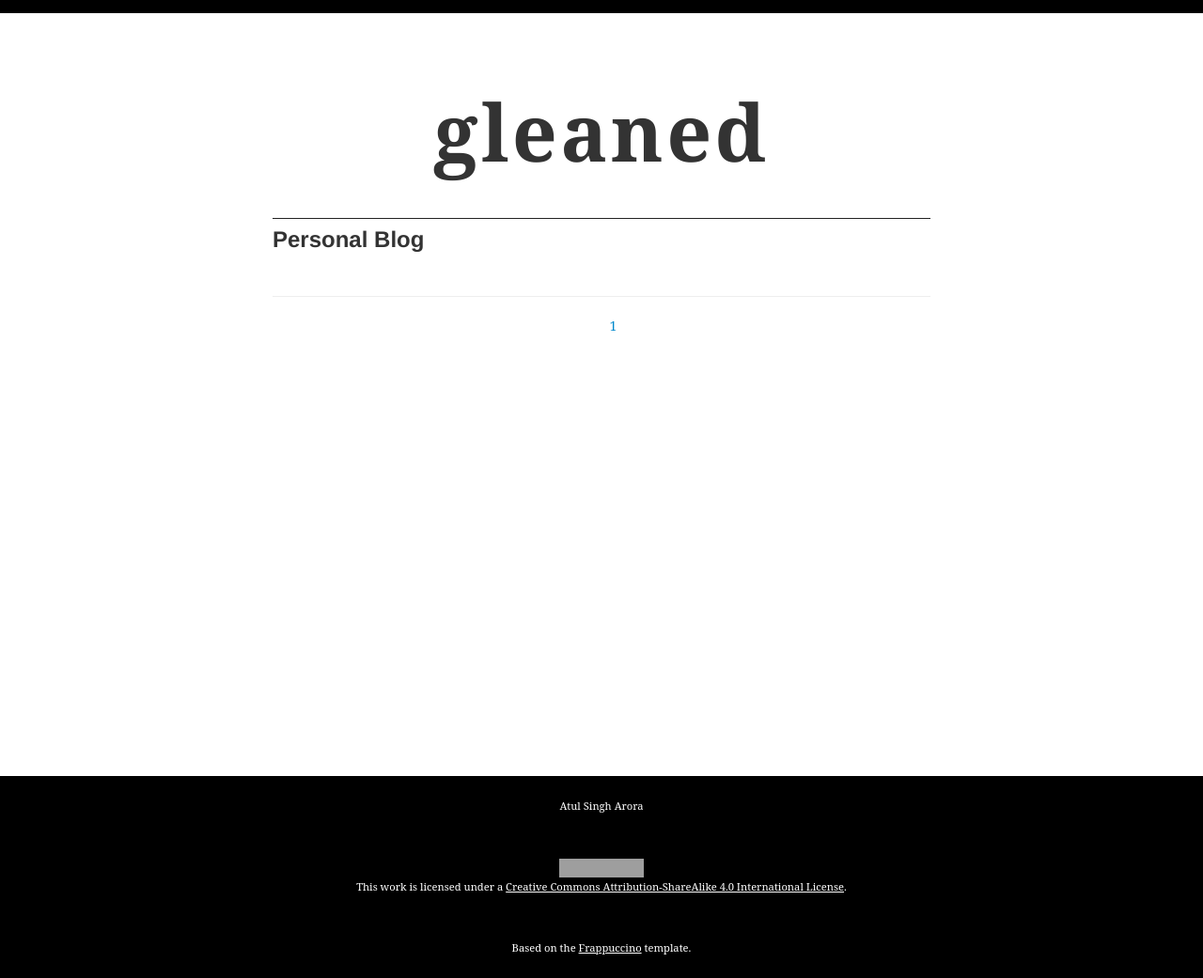
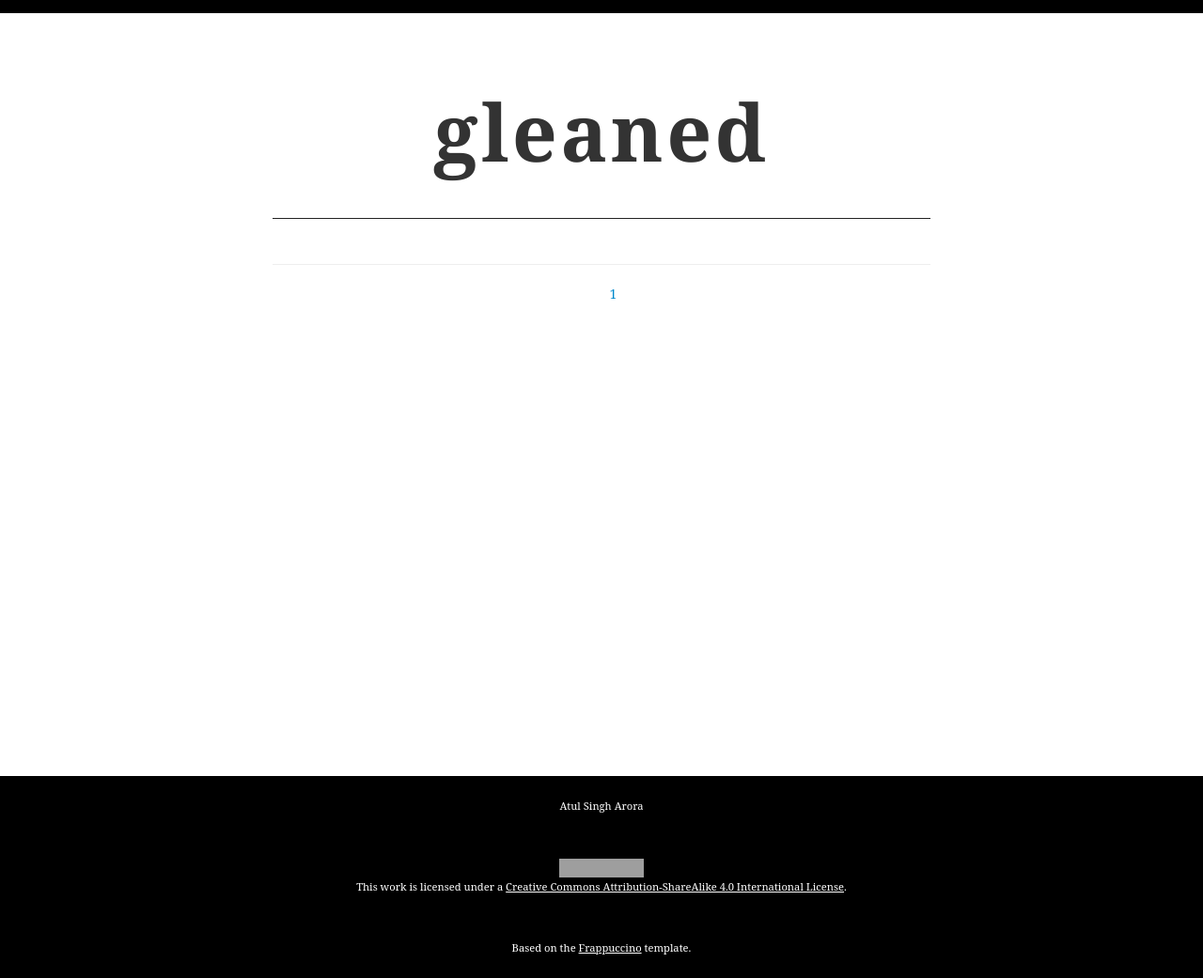
Before and after one commit to gleaned/gleaned.github.io, a Jekyll site: the page built from index.html, in a window 1280 px wide. Shown: the whole page at 94% size. Built offline with Jekyll 4.4.1, drawn with Linux system fonts in a browser that asks for light colours; some web fonts are replaced; grey boxes are pictures that could not be loaded.

Commit message:
/ ‘index.html’

```diff
--- a/index.html
+++ b/index.html
@@ -10,7 +10,6 @@ title: Mainpage
     	<div class="row-fluid">
     		<section class="content">
     		  <h1>gleaned</h1>
-          <h3>Personal Blog</h3>
     		</section>
     		<ul class="entries">
     		{% for post in paginator.posts %}
```
